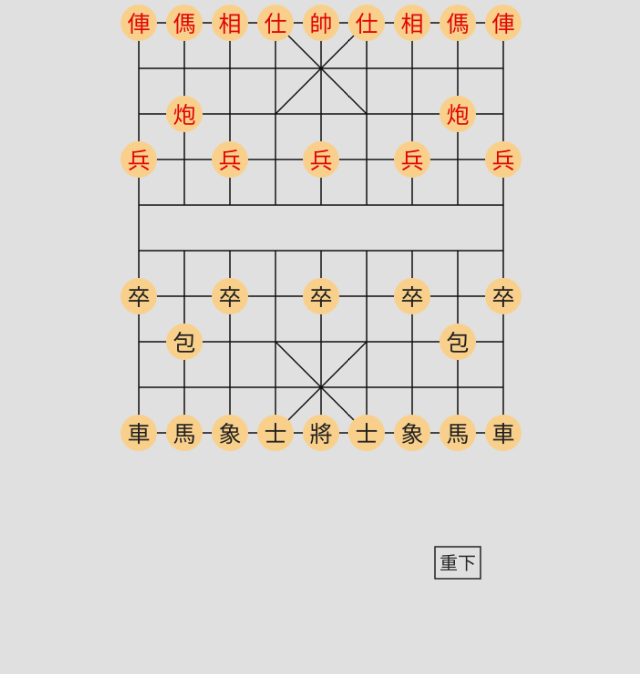
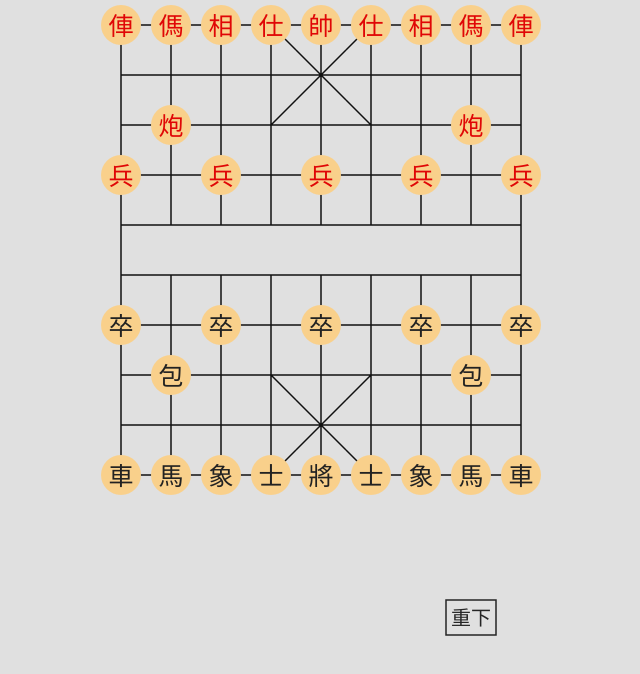
Before and after one commit to alan10607/webGame, a plain HTML site: page chineseChess.html in a window 1280 px wide. Shown: the whole page, without its empty margins (319-959 px from the left). Drawn offline with Linux system fonts and the light colour scheme.

Commit message:
footer bug fix

```diff
--- a/chineseChess.html
+++ b/chineseChess.html
@@ -777,7 +777,7 @@ function main(){
 function init(){
 	//ui初始化 大小調整
 	var clientWidth = document.documentElement.clientWidth;
-	var clientHeight = document.documentElement.clientHeight - 71;
+	var clientHeight = document.documentElement.clientHeight;
 	canvas.width = playBoardWidth;
 	canvas.height = playBoardHeight;
 	if(clientWidth * (16 / 9) < clientHeight){
```
Also changed, not shown: darkChess.html (+1 -1 lines), flyball.html (+1 -1 lines), life.html (+1 -1 lines), wall.html (+1 -1 lines).
